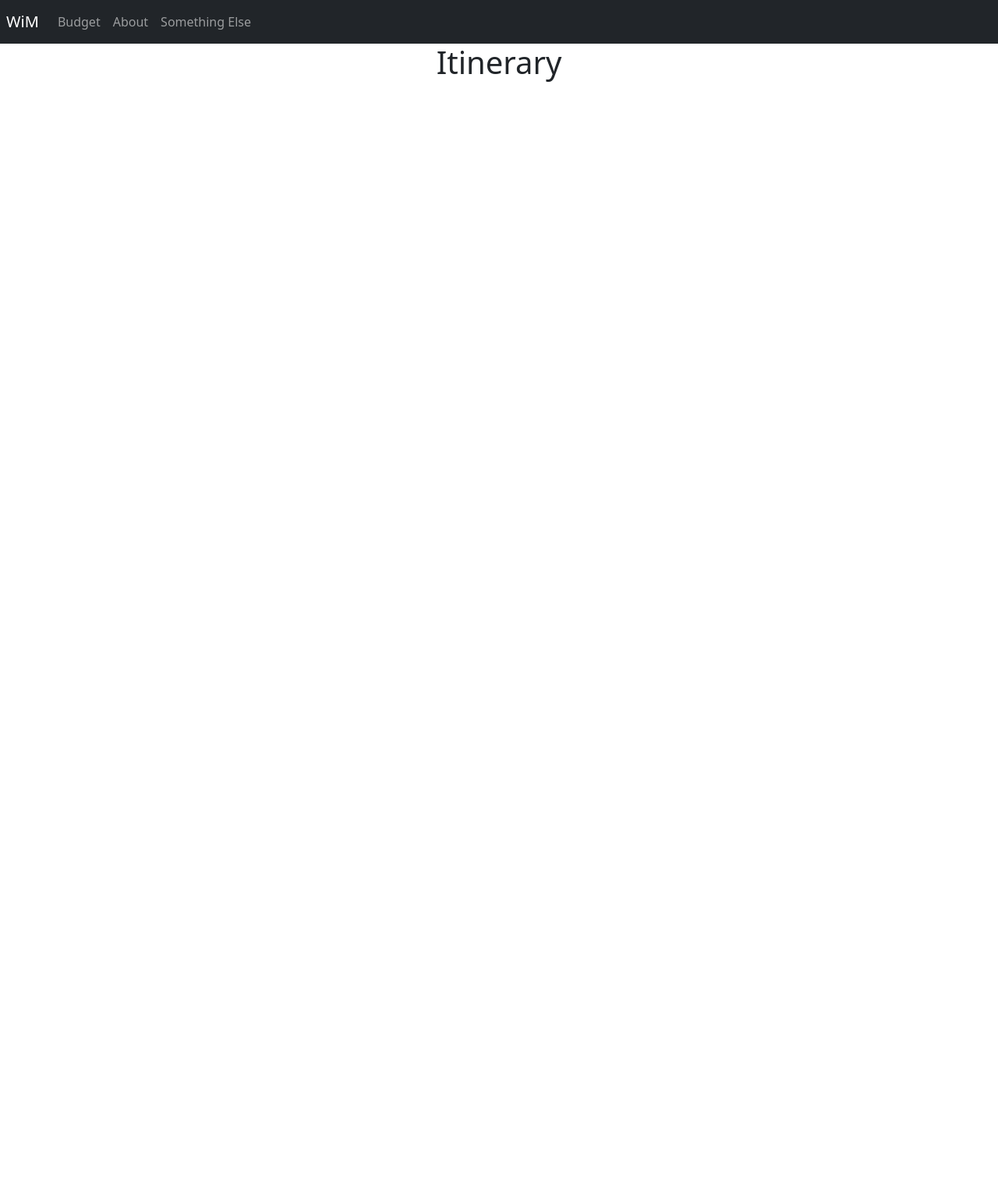
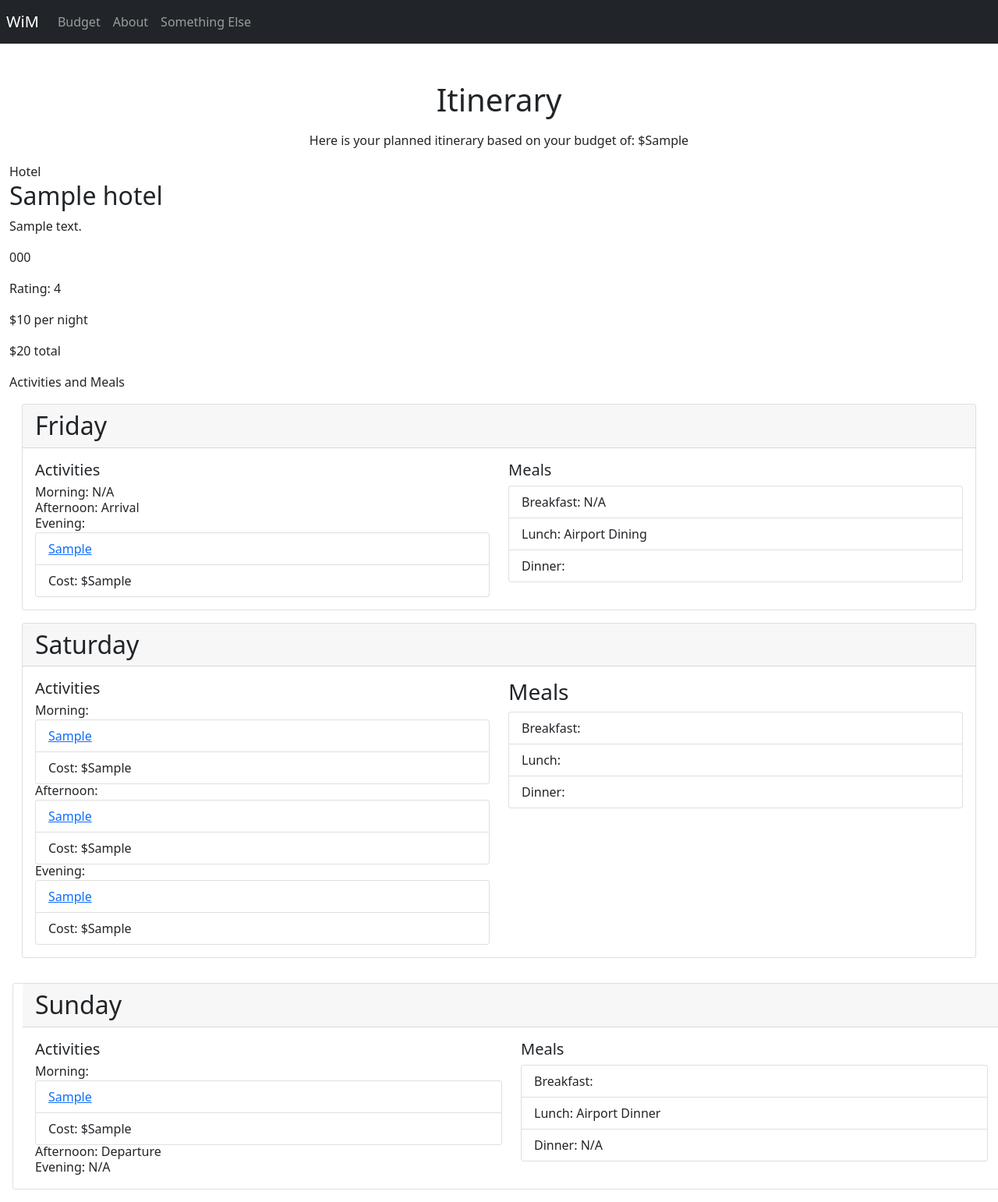
Before and after one commit to rath1363/team1, a Flask app: template templates/itinerary.html in a window 1280 px wide. Shown: the whole page at 78% size. Before the commit the page ends 105 px from the top, so only its background shows below. Run offline with Flask 2, Linux system fonts and the light colour scheme; the template is opened without the code that fills it: most values are stand-ins (such as "Sample title", 1, 10 or a date in 2020).

Commit message:
hooks up itinerary data to a template for display

```diff
--- a/app.py
+++ b/app.py
@@ -6,8 +6,14 @@
 #
 
 from flask import (Flask, redirect, render_template, url_for, request)
-from markupsafe import escape
 
+from budget import Budget
+from hotel_setup import Hotel
+from restaurant_setup import Restaurant
+from activities import Activities
+from itinerary import Itinerary
+
+import db
 
 app = Flask(__name__)
 
@@ -24,12 +30,11 @@ def welcome():
 
 @app.route('/budget', methods=['POST'])
 def budget():
-    budget_amount = request.form.get('budget')
-    print("===========")
-    print(budget_amount)
-    print("===========")
+    budget_amount = int(request.form.get('budget'))
+    budget = Budget(budget_amount)
+    itinerary = Itinerary(budget_amount)
 
-    return render_template('budget.html', budget_amount=budget_amount)
+    return render_template('itinerary.html', trip_budget=budget_amount, itinerary=itinerary)
 
 
 @app.route('/itinerary')
--- a/templates/itinerary.html
+++ b/templates/itinerary.html
@@ -1,7 +1,129 @@
 {% extends 'base.html' %}
 
 {% block content %}
-  <center>
-    <h1>Itinerary</h1>
-  </center>
+<div class="container-fluid mt-5">
+  <div class="row">
+    <div class="col-12">
+
+      <div class="text-center">
+        <h1 class="mb-3">Itinerary</h1>
+        <p>Here is your planned itinerary based on your budget of: ${{ trip_budget }}</p>
+      </div>
+
+      <div class="hotel">
+        <span>Hotel</span>
+        <h2>{{ itinerary.hotel.name }}</h2>
+        <p>{{ itinerary.hotel.address }}</p>
+        <p>{{ itinerary.hotel.phone }}</p>
+        <p>Rating: {{ itinerary.hotel.rating }}</p>
+        <p>${{ itinerary.hotel.cost}} per night</p>
+        <p>${{ (itinerary.hotel.cost * 2) }} total</p>
+      </div>
+
+    </div>
+  </div>
+
+  <div class="row">
+    <div class="col-12">
+      <span>Activities and Meals</span>
+
+      <div class="card daily friday m-3">
+        <h2 class="card-header">Friday</h2>
+
+        <div class="card-body">
+          <div class="row">
+
+            <div class="activities col-6">
+              <h5>Activities</h5>
+              <p class="card-subtitle">Morning: N/A</p>
+              <p class="card-subtitle">Afternoon: Arrival</p>
+              <p class="card-subtitle">Evening:</p>
+              <ul class="list-group">
+                <li class="list-group-item">
+                  <a target="_blank" href="{{ itinerary.ent.friday_eve[12] }}">{{ itinerary.ent.friday_eve[1] }}</a>
+                </li>
+                <li class="list-group-item">Cost: ${{ itinerary.ent.friday_eve[8] }}</li>
+              </ul>
+            </div>
+
+            <div class="meals col-6">
+              <h5>Meals</h5>
+              <ul class="list-group">
+                <li class="list-group-item">Breakfast: N/A</li>
+                <li class="list-group-item">Lunch: Airport Dining</li>
+                <li class="list-group-item">Dinner: </li>
+              </ul>
+            </div>
+
+          </div>
+        </div>
+      </div>
+
+      <div class="card daily saturday m-3">
+        <h2 class="card-header">Saturday</h2>
+
+        <div class="card-body">
+          <div class="row">
+            <div class="activities col-6">
+              <h5>Activities</h5>
+              <p class="card-subtitle">Morning:</p>
+              <ul class="list-group">
+                <li class="list-group-item"><a href="{{ itinerary.ent.saturday_mor[12] }}">{{ itinerary.ent.saturday_mor[1] }}</a></li>
+                <li class="list-group-item">Cost: ${{ itinerary.ent.saturday_mor[8] }}</li>
+              </ul>
+              <p class="card-subtitle">Afternoon:</p>
+              <ul class="list-group">
+                <li class="list-group-item"><a href="{{ itinerary.ent.saturday_aft[12] }}">{{ itinerary.ent.saturday_aft[1] }}</a></li>
+                <li class="list-group-item">Cost: ${{ itinerary.ent.saturday_aft[8] }}</li>
+              </ul>
+              <p class="card-subtitle">Evening:</p>
+              <ul class="list-group">
+                <li class="list-group-item"><a href="{{ itinerary.ent.saturday_eve[12] }}">{{ itinerary.ent.saturday_eve[1] }}</a></li>
+                <li class="list-group-item">Cost: ${{ itinerary.ent.saturday_eve[8] }}</li>
+              </ul>
+            </div>
+
+            <div class="meals col-6">
+              <h3>Meals</h3>
+              <ul class="list-group">
+                <li class="list-group-item">Breakfast:</li>
+                <li class="list-group-item">Lunch:</li>
+                <li class="list-group-item">Dinner:</li>
+              </ul>
+            </div>
+          </div>
+        </div>
+      </div>
+    </div>
+
+    <div class="card daily sunday m-3">
+      <h2 class="card-header">Sunday</h2>
+
+      <div class="card-body">
+        <div class="row">
+          <div class="activities col-6">
+            <h5>Activities</h5>
+            <p class="card-subtitle">Morning:</p>
+            <ul class="list-group">
+              <li class="list-group-item"><a href="{{ itinerary.ent.sunday_mor[12] }}">{{ itinerary.ent.sunday_mor[1] }}</a></li>
+              <li class="list-group-item">Cost: ${{ itinerary.ent.sunday_mor[8] }}</li>
+            </ul>
+            <p class="card-subtitle">Afternoon: Departure</p>
+            <p class="card-subtitle">Evening: N/A</p>
+          </div>
+
+          <div class="meals col-6">
+            <h5>Meals</h5>
+            <ul class="list-group">
+              <li class="list-group-item">Breakfast: </li>
+              <li class="list-group-item">Lunch: Airport Dinner</li>
+              <li class="list-group-item">Dinner: N/A</li>
+            </ul>
+          </div>
+        </div>
+      </div>
+    </div>
+
+  </div>
+</div>
 {% endblock content %}
```
Also changed, not shown: templates/welcome.html (+9 -4 lines).
